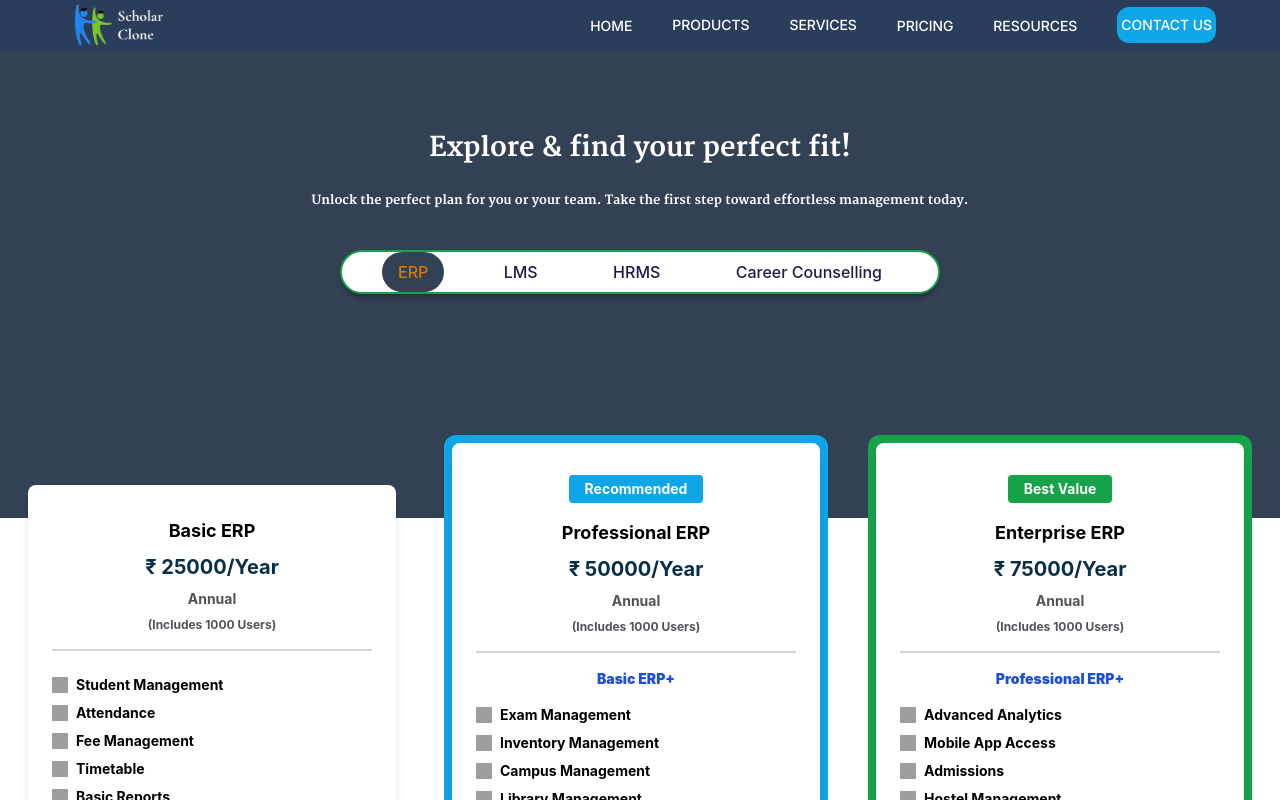
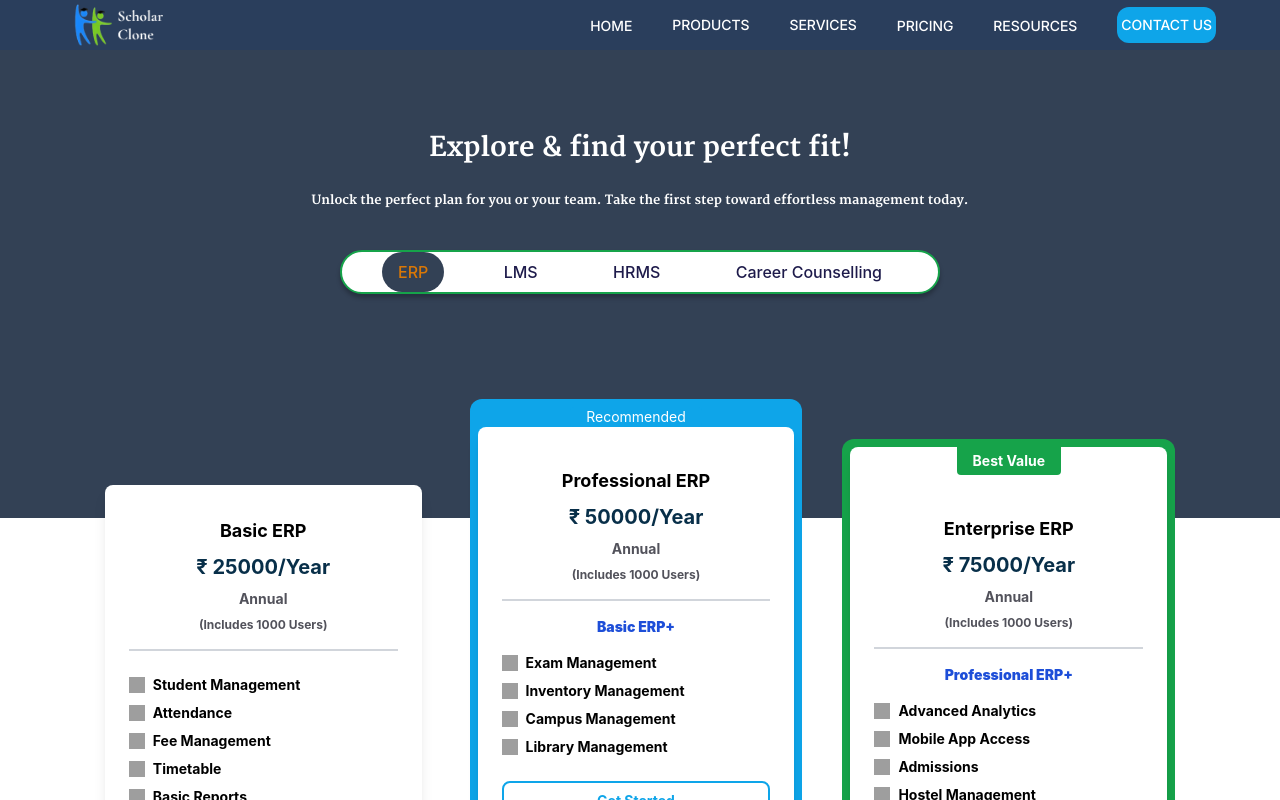
Before and after one commit to AJprSINGH/triz_app, a Next.js app: page /Pricing/PricingSection in a window 1280 px wide. Shown: the top 800 px of the page. Built offline with nearby package versions, Linux system fonts and the light colour scheme; grey boxes are pictures that could not be loaded; a web font is replaced by a local one.

Commit message:
Check 71

```diff
--- a/src/pages/Pricing/PricingCard.jsx
+++ b/src/pages/Pricing/PricingCard.jsx
@@ -18,15 +18,15 @@ const PricingCard = ({ title, price, recommended, bestValue, buttonColor, border
     }
   };
   return (
-    <div className={`flex flex-col font-inter rounded-xl w-[30%] max-md:w-full ${recommended ? 'bg-sky-500' : bestValue ? 'bg-green-600' : ''} p-2`}>
+    <div className={`flex flex-col font-inter rounded-xl w-[26%] max-md:w-full ${recommended ? 'bg-sky-500 -mt-20' : bestValue ? 'bg-green-600' : ''} p-2`}>
+      {recommended && <div className="self-center mb-0 text-white text-sm px-4 py-0 bg-sky-500 rounded">Recommended</div>}
       <div
-        className={`flex flex-col px-6 py-8 w-full text-sm font-bold text-black bg-white rounded-lg shadow-lg ${
-          recommended ? 'mt-0' : bestValue ? 'mt-0' : 'mt-10'
+        className={`flex flex-col px-6 w-full text-sm font-bold text-black bg-white rounded-lg shadow-lg ${
+          recommended ? 'mt-0 py-10' : bestValue ? 'mt-0 pt-0 pb-8' : 'mt-10 py-8'
         }`}
       >
-        {recommended && <div className="self-center mb-4 text-white text-sm px-4 py-1 bg-sky-500 rounded">Recommended</div>}
         {bestValue && (
-          <div className="self-center mb-4 text-white text-sm px-4 py-1 bg-green-600 rounded">
+          <div className="self-center mb-10 text-white text-sm px-4 py-1 bg-green-600 rounded-b">
             Best Value
           </div>
         )}
```
